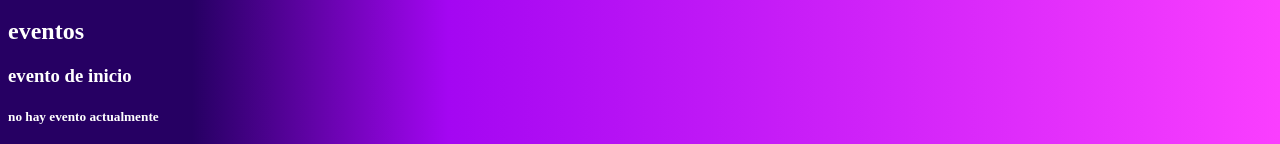
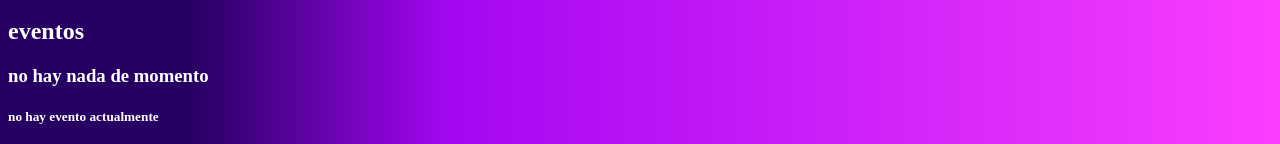
Before and after one commit to dog-industry/cirila, a plain HTML site: page index.html in a window 1280 px wide. Shown: the part 1335-1479 px from the top of the page. Drawn offline with Linux system fonts and the light colour scheme.

Commit message:
corrección de errores 1

```diff
--- a/index.html
+++ b/index.html
@@ -41,7 +41,7 @@
     </section>
     <section id="eventos">
         <h1>eventos</h1>
-        <h3>evento de inicio</h3>
+        <h3>no hay nada de momento</h3>
         <h5>no hay evento actualmente</h5>
     </section>
 </body>
```
